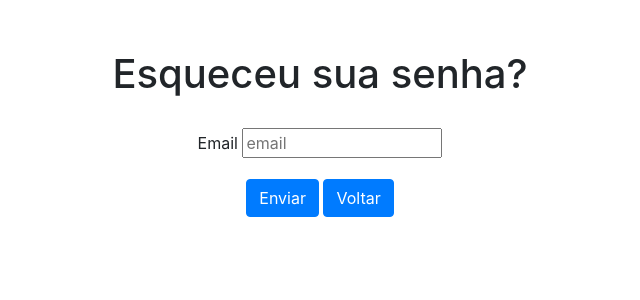
After one commit to DanielRenaro/Project, a Java web app: page /ForgotPass in a window 1280 px wide. The commit adds this page. Shown: the top 300 px of the page, without its empty margins (320-960 px from the left). Run offline with Spring Boot 4, a stand-in JSP engine, Linux system fonts and the light colour scheme; some of the project's set-up classes (security, data sources, template engines, error pages and the like) are left out, and stand-ins take their place.

Commit message:
Commit inclusao da oage ForgotPass

```diff
--- a/src/main/java/com/indra/projectrh/controllers/HomeController.java
+++ b/src/main/java/com/indra/projectrh/controllers/HomeController.java
@@ -22,6 +22,10 @@ public class HomeController
     return "Menu";
    }
 
+   @RequestMapping("ForgotPass")
+   public String forgotPass() {
+    return "ForgotPass";
+   }
 
 
 }
--- /dev/null
+++ b/src/main/webapp/WEB-INF/views/jsp/ForgotPass.jsp
@@ -0,0 +1,62 @@
+<%@ page language="java" contentType="text/html; charset=ISO-8859-1"
+	pageEncoding="UTF-8"%>
+<!DOCTYPE html PUBLIC "-//W3C//DTD HTML 4.01 Transitional//EN" "http://www.w3.org/TR/html4/loose.dtd">
+<html>
+<head>
+<link rel="stylesheet"
+	href="https://stackpath.bootstrapcdn.com/bootstrap/4.1.0/css/bootstrap.min.css"/>
+
+<script
+		src="https://stackpath.bootstrapcdn.com/bootstrap/4.1.0/js/bootstrap.min.js">
+</script>
+
+
+<link rel="stylesheet"
+	href="https://stackpath.bootstrapcdn.com/bootstrap/4.1.0/css/bootstrap.min.css"
+	integrity="sha384-9gVQ4dYFwwWSjIDZnLEWnxCjeSWFphJiwGPXr1jddIhOegiu1FwO5qRGvFXOdJZ4"
+	crossorigin="anonymous" />
+
+<script>
+		src="https://stackpath.bootstrapcdn.com/bootstrap/4.1.0/js/bootstrap.min.js"
+		integrity="sha384-uefMccjFJAIv6A+rW+L4AHf99KvxDjWSu1z9VI8SKNVmz4sk7buKt/6v9KI65qnm"
+		crossorigin="anonymous"
+	</script>
+
+<title>Esqueci a senha</title>
+<style>
+h1 {
+	text-align: center;
+	margin-top: 50px;
+}
+
+a {
+
+}
+
+#meio {
+	text-align: center;
+	margin-top: 30px;
+}
+</style><title>Projeto JP</title>
+</head>
+<body>
+	<h1>Esqueceu sua senha?</h1>
+
+	<div id="meio">
+		<div class="form-group">
+
+			<label class="email">Email</label>
+			<input style="width: 200px;" type="text" placeholder="email" />
+		</div>
+		 <a href="#"> <!-- Arrumar o caminho do link que ele vai ir apÃ³s logar -->
+			<button type="button" class="btn btn-primary">Enviar</button>
+
+		</a>
+
+		<a href="Login">
+
+				<button type="button" class="btn btn-primary">Voltar</button>
+			</a>
+	</div>
+</body>
+</html>
```
Also changed, not shown: src/main/webapp/WEB-INF/views/jsp/Menu.jsp (+24 -14 lines), src/main/webapp/assests/administradores.png (renamed from src/main/webapp/assests/gestor.png), src/main/webapp/assests/avaliacao.png (added), src/main/webapp/assests/gestores.png (added), src/main/webapp/assests/jp.png (added).
